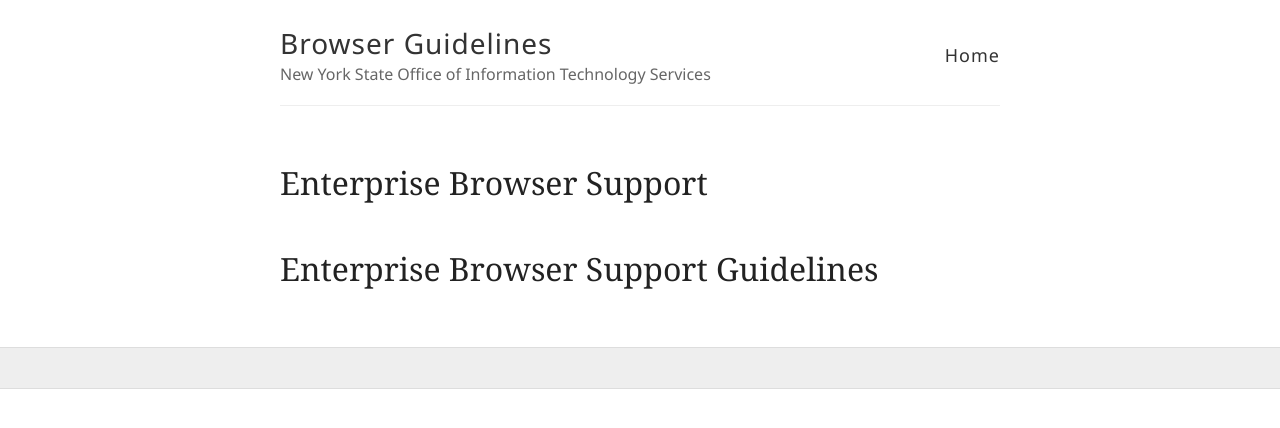
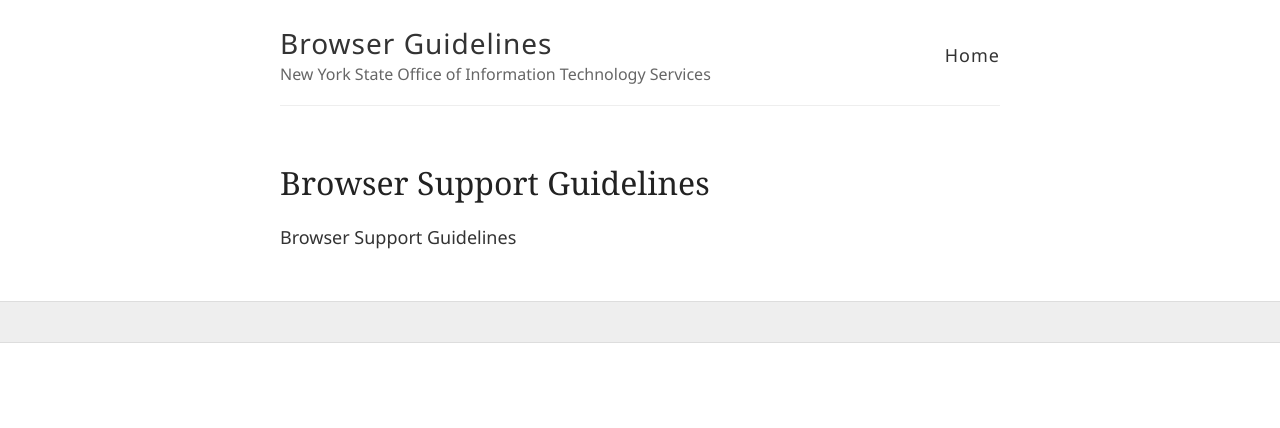
Before and after one commit to wguerin/developer.ny.gov, a Jekyll site: the page built from browser-support/index.md, in a window 1280 px wide. Shown: the top 428 px of the page. Built offline with Jekyll 4.4.1, drawn with Linux system fonts in a browser that asks for light colours.

```diff
--- a/browser-support/index.md
+++ b/browser-support/index.md
@@ -1,6 +1,6 @@
 ---
 layout: post
-title: Enterprise Browser Support
+title: Browser Support Guidelines
 ---
 
-# Enterprise Browser Support Guidelines
+Browser Support Guidelines
```
Also changed, not shown: api-standards/index.md (renamed from api-standards.md, +4 -0 lines), browser-testing/index.md (+1 -1 lines), desktop-browser/index.md (deleted, +0 -6 lines), enterprise-browsers/index.md (added, +6 -0 lines), index.md (+1 -1 lines).
